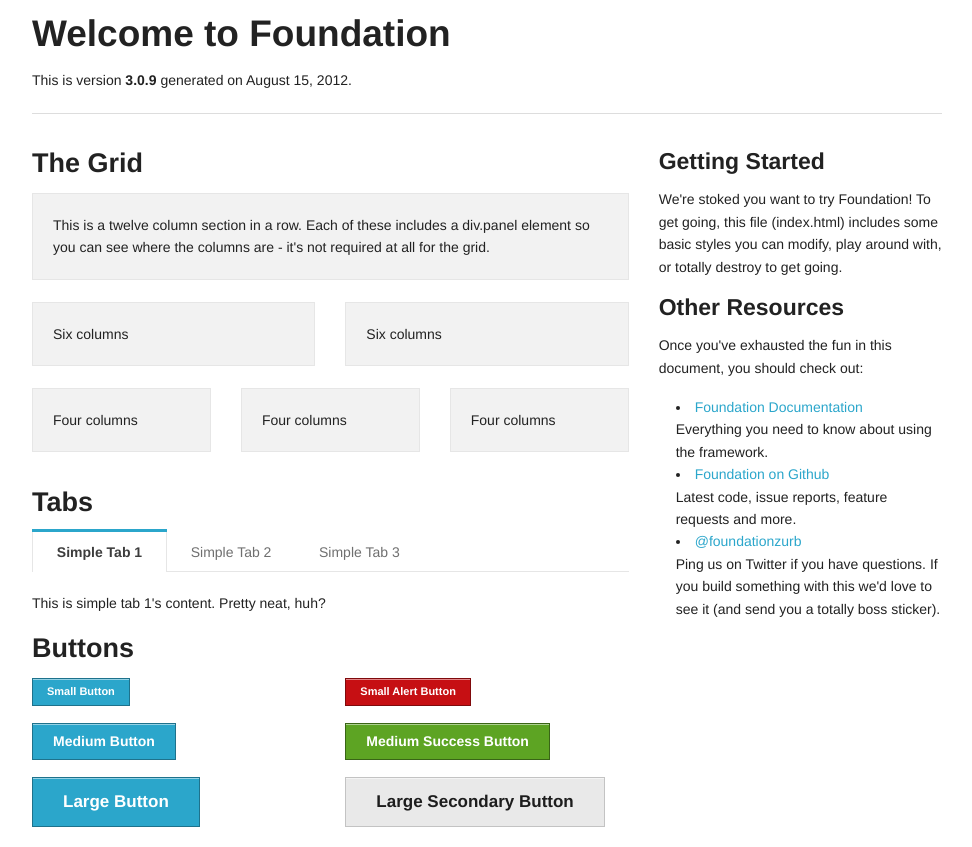
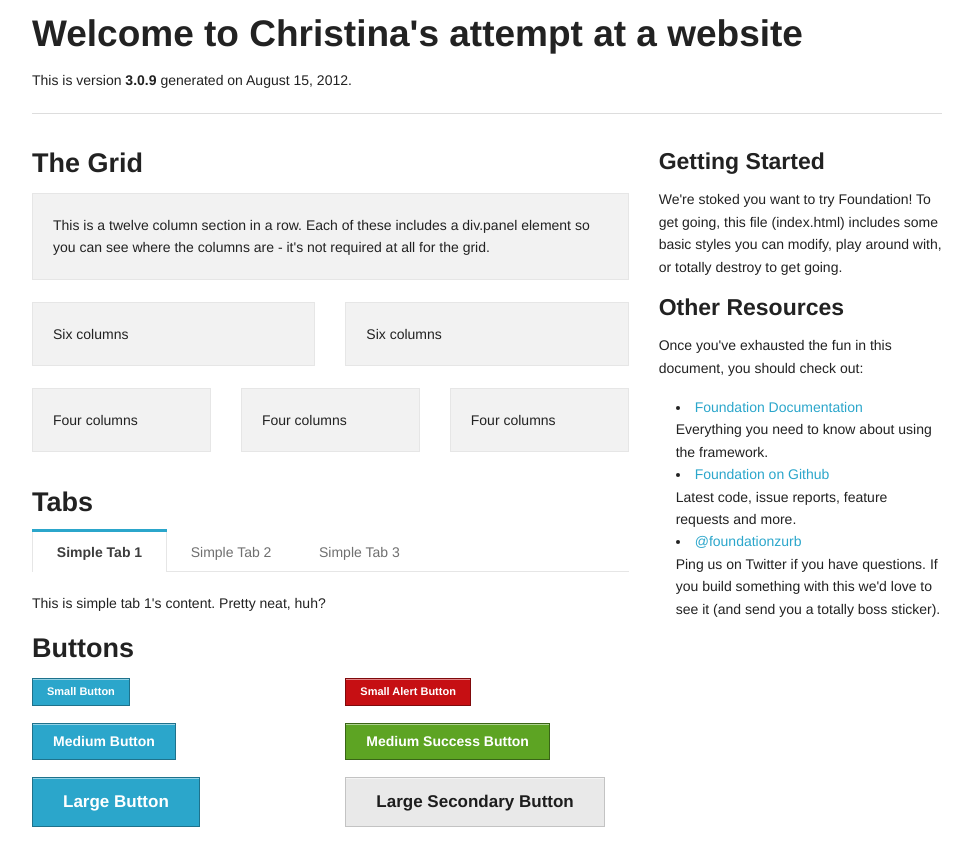
Before and after one commit to Christinadeo/my-first-website, a plain HTML site: page index.html in a window 1280 px wide. Shown: the top 847 px of the page, without its empty margins (153-1125 px from the left). Drawn offline with Linux system fonts and the light colour scheme.

Commit message:
Title Update

```diff
--- a/index.html
+++ b/index.html
@@ -34,7 +34,7 @@
 
   <div class="row">
     <div class="twelve columns">
-      <h2>Welcome to Foundation</h2>
+      <h2>Welcome to Christina's attempt at a website</h2>
       <p>This is version <strong>3.0.9</strong> generated on August 15, 2012.</p>
       <hr />
     </div>
```
Also changed, not shown: 1 other file.
